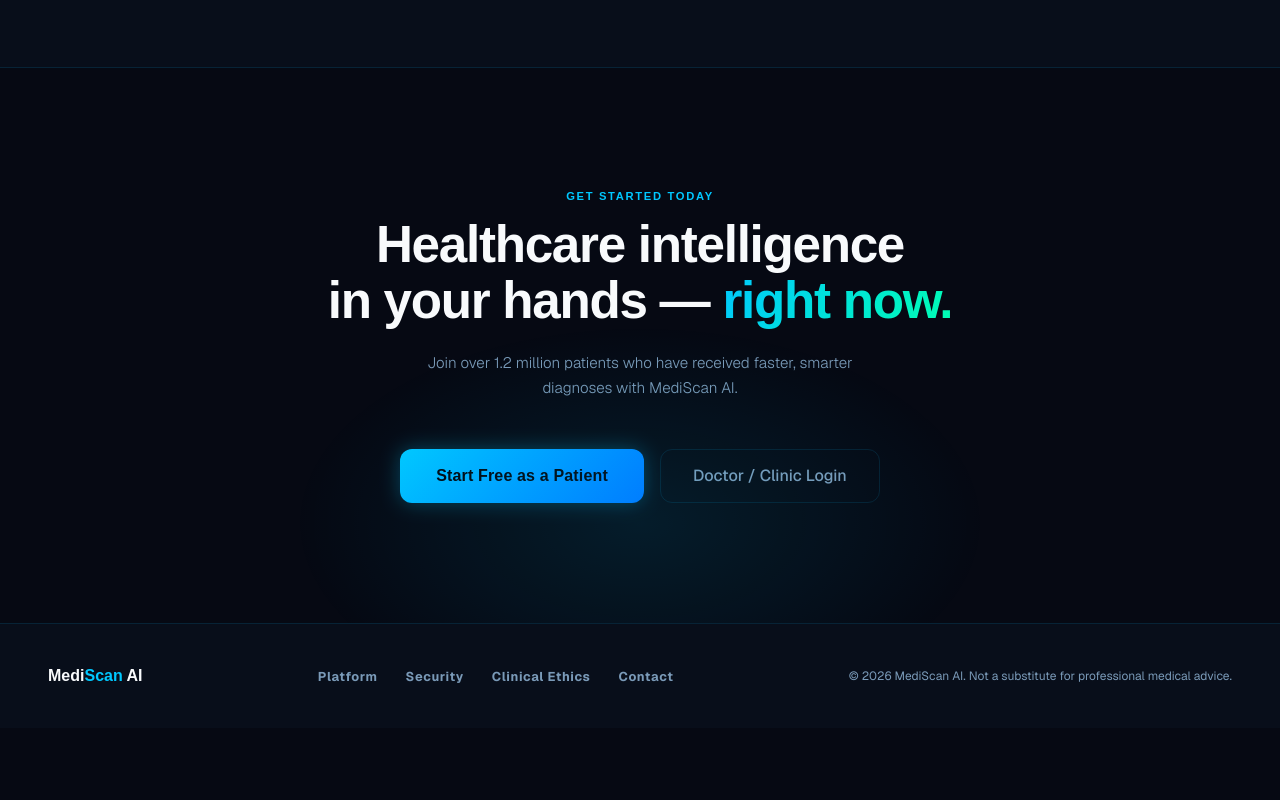
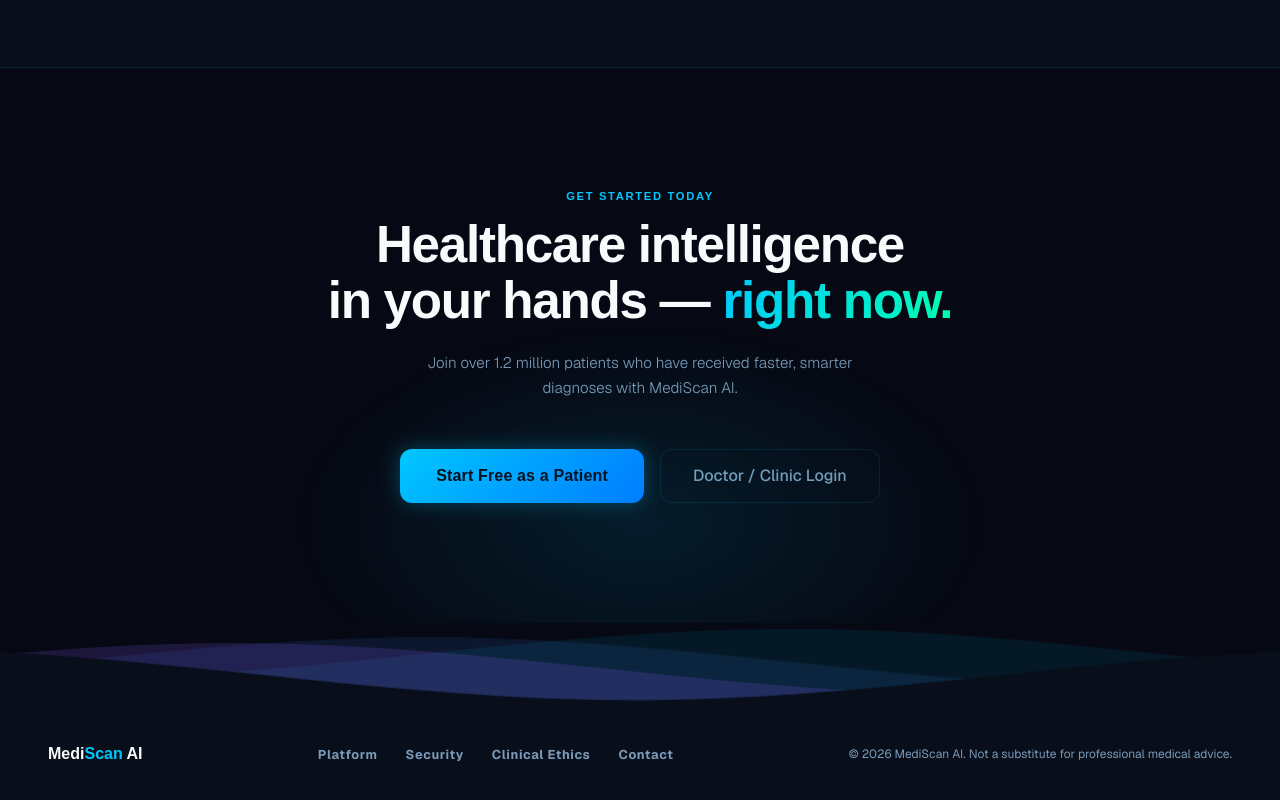
Before and after one commit to 1steve78/MediScan-Frontend, a Next.js app: page / in a window 1280 px wide. Shown: the part 3292-4092 px from the top of the page. Before the commit the page ends 4020 px from the top, so only its background shows below. Built offline with nearby package versions, Linux system fonts and the light colour scheme; no server answers.

Commit message:
style: implement staggered CSS SVG waves on the landing page footer

```diff
--- a/src/app/page.tsx
+++ b/src/app/page.tsx
@@ -727,6 +727,44 @@ export default function Home() {
         .toast-icon { font-size:1.2rem; }
         .toast-text { font-size:.85rem; line-height:1.4; }
         .toast-title { font-family:'Syne',sans-serif; font-weight:700; color:var(--green); margin-bottom:2px; }
+
+        /* ── STAGGERED WAVES ── */
+        .waves {
+          position:relative;
+          width: 100%;
+          height:80px;
+          margin-bottom:-10px;
+          min-height:60px;
+          max-height:100px;
+        }
+
+        .parallax > use {
+          animation: move-forever 25s cubic-bezier(.55,.5,.45,.5) infinite;
+        }
+        .parallax > use:nth-child(1) {
+          animation-delay: -2s;
+          animation-duration: 7s;
+        }
+        .parallax > use:nth-child(2) {
+          animation-delay: -3s;
+          animation-duration: 10s;
+        }
+        .parallax > use:nth-child(3) {
+          animation-delay: -4s;
+          animation-duration: 13s;
+        }
+        .parallax > use:nth-child(4) {
+          animation-delay: -5s;
+          animation-duration: 20s;
+        }
+        @keyframes move-forever {
+          0% {
+            transform: translate3d(-90px,0,0);
+          }
+          100% {
+            transform: translate3d(85px,0,0);
+          }
+        }
       ` }} />
 
       {/* NAV */}
@@ -1089,6 +1127,22 @@ export default function Home() {
         </div>
       </section>
 
+      {/* STAGGERED CSS WAVES */}
+      <div style={{ position: 'relative', width: '100%', overflow: 'hidden', height: '80px', marginBottom: '-2px', zIndex: 1 }}>
+        <svg className="waves" xmlns="http://www.w3.org/2000/svg" xmlnsXlink="http://www.w3.org/1999/xlink"
+          viewBox="0 24 150 28" preserveAspectRatio="none" shapeRendering="auto" style={{ width: '100%', height: '80px' }}>
+          <defs>
+            <path id="gentle-wave" d="M-160 44c30 0 58-18 88-18s 58 18 88 18 58-18 88-18 58 18 88 18 v44h-352z" />
+          </defs>
+          <g className="parallax">
+            <use xlinkHref="#gentle-wave" x="48" y="0" fill="rgba(0, 200, 255, 0.08)" />
+            <use xlinkHref="#gentle-wave" x="48" y="3" fill="rgba(59, 130, 246, 0.12)" />
+            <use xlinkHref="#gentle-wave" x="48" y="5" fill="rgba(139, 92, 246, 0.18)" />
+            <use xlinkHref="#gentle-wave" x="48" y="7" fill="var(--bg2)" />
+          </g>
+        </svg>
+      </div>
+
       {/* FOOTER */}
       <footer>
         <div className="footer-logo">Medi<span>Scan</span> AI</div>
```
